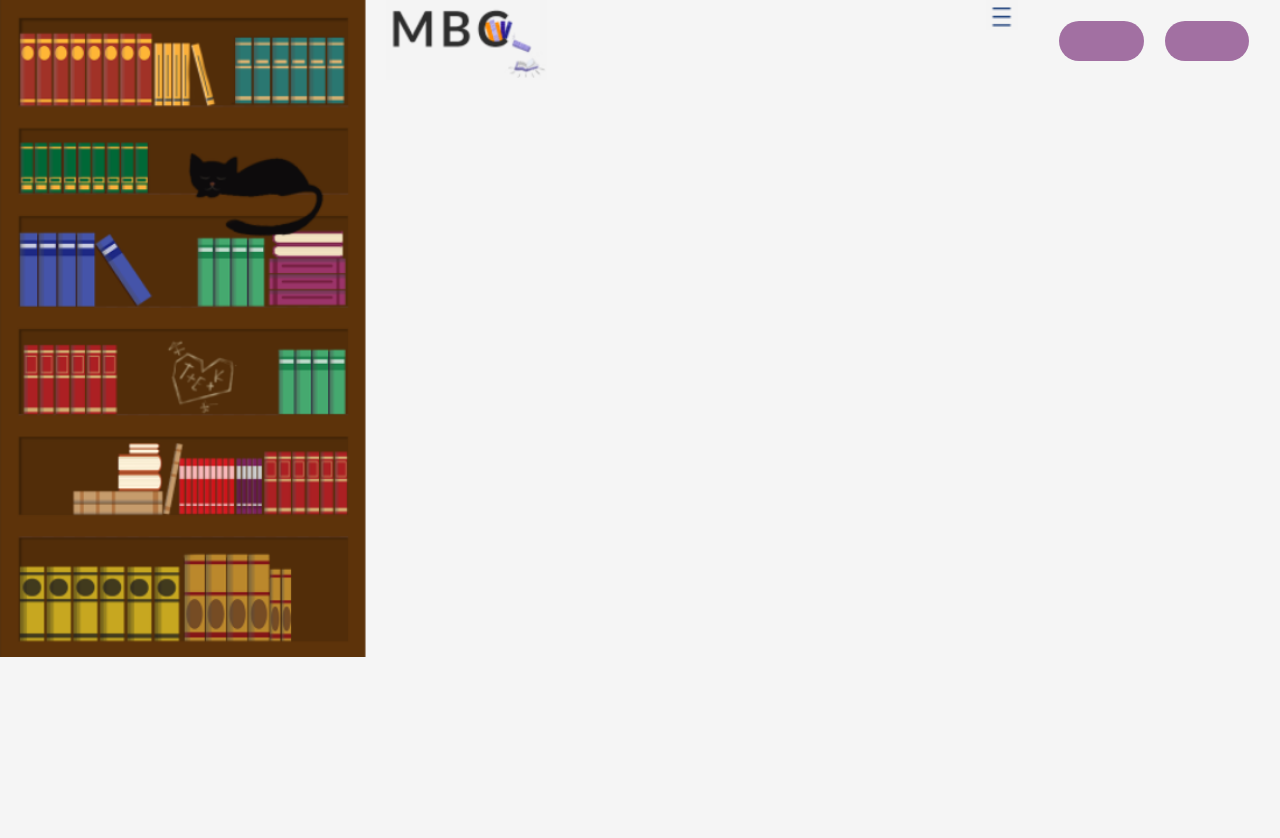
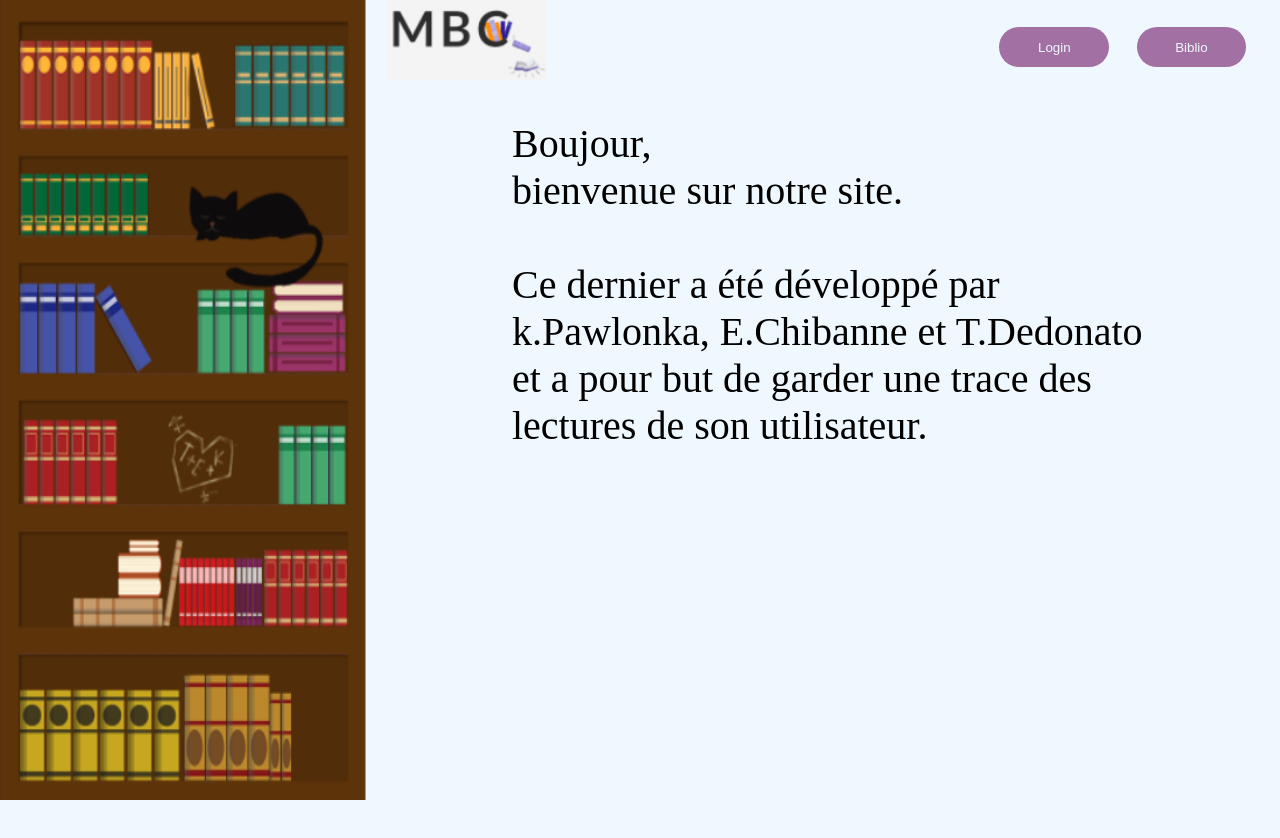
Before and after one commit to evzs/CHIBANE_DEDONATO_PAWLONKA_PROJET_WEB, a plain HTML site: page front/acceuil.html in a window 1280 px wide. Before the commit the page ends 800 px from the top, so only its background shows below. Drawn offline with Linux system fonts and the light colour scheme.

Commit message:
Update acceuil.html

```diff
--- a/front/acceuil.html
+++ b/front/acceuil.html
@@ -8,7 +8,7 @@
 <body>
     <div class="container">
         <span class="image">
-            <img width="100%" src="img/left_bookshelf.PNG" alt="image">
+            <img width="100%" height="100%" src="img/left_bookshelf.PNG" alt="image">
         </span>
 
         <div class="header">
@@ -17,22 +17,13 @@
                 <img class="header-image" src="img/logo_mbc.PNG" alt="image" width="">
             </span>
             <div class="header_right">
-                <span>
-                    <div class="header-menu">
-                        <a href="#"><img src="img/traits_menu.PNG" alt="traits violets"></a><br>
-                        <a href="#">Menu item 1</a><br>
-                        <a href="#">Menu item 2</a><br>
-                        <a href="#">Menu item 3</a><br>
-                    </div>
-                </span>
                 <div class="header-buttons">
-                    <button class="header-button"> </button>
-                    <button class="header-button"> </button>
+                    <button class="header-button"> Login </button>
+                    <button class="header-button" onclick="window.location.href='biblio_final.html';"> Biblio </button>
                 </div>
             </div>
         </div>
-
-
+        <div id="welcome">Boujour, <br>bienvenue sur notre site. <br> <br> Ce dernier a été développé par k.Pawlonka, E.Chibanne et T.Dedonato et a pour but de garder une trace des lectures de son utilisateur.</div>
     </div>
 </body>
 
@@ -41,9 +32,10 @@
 
 <style>
     body {
-        background-color: rgb(245, 245, 245);
+        background-color: aliceblue;
         margin: 0px;
     }
+
 
     .container {
         display: flex;
@@ -51,15 +43,15 @@
 
     .image {
         width: 40%;
+        height: 100vh;
     }
-
-    .gros_texte {
-        font-size: 50px;
-        font-family: 'Times New Roman', Times, serif;
-        font-weight: bold;
-        margin-top: 20%;
-        margin-left: 10%;
-        margin-right: 10%
+    #welcome {
+        position: absolute;
+        margin-left: 40%;
+        margin-right: 10%;
+        margin-top: 120px;
+        height: 100%;
+        font-size: 5vh;
     }
 
     .header {
@@ -88,11 +80,8 @@
         width: 100%
     }
 
-    .header:hover {
-        cursor: pointer;
-    }
-
     .header-button {
+        color: aliceblue;
         width: 45%;
         height: 50%;
         background-color: rgb(162, 112, 162);
@@ -103,6 +92,12 @@
         border: none;
         cursor: pointer;
     }
+    .header-button:hover {
+        background-color: rgb(115, 79, 115);
+        transition: 0.5s;
+    }
+
+
 
     .header-menu {
         overflow: auto;
```
